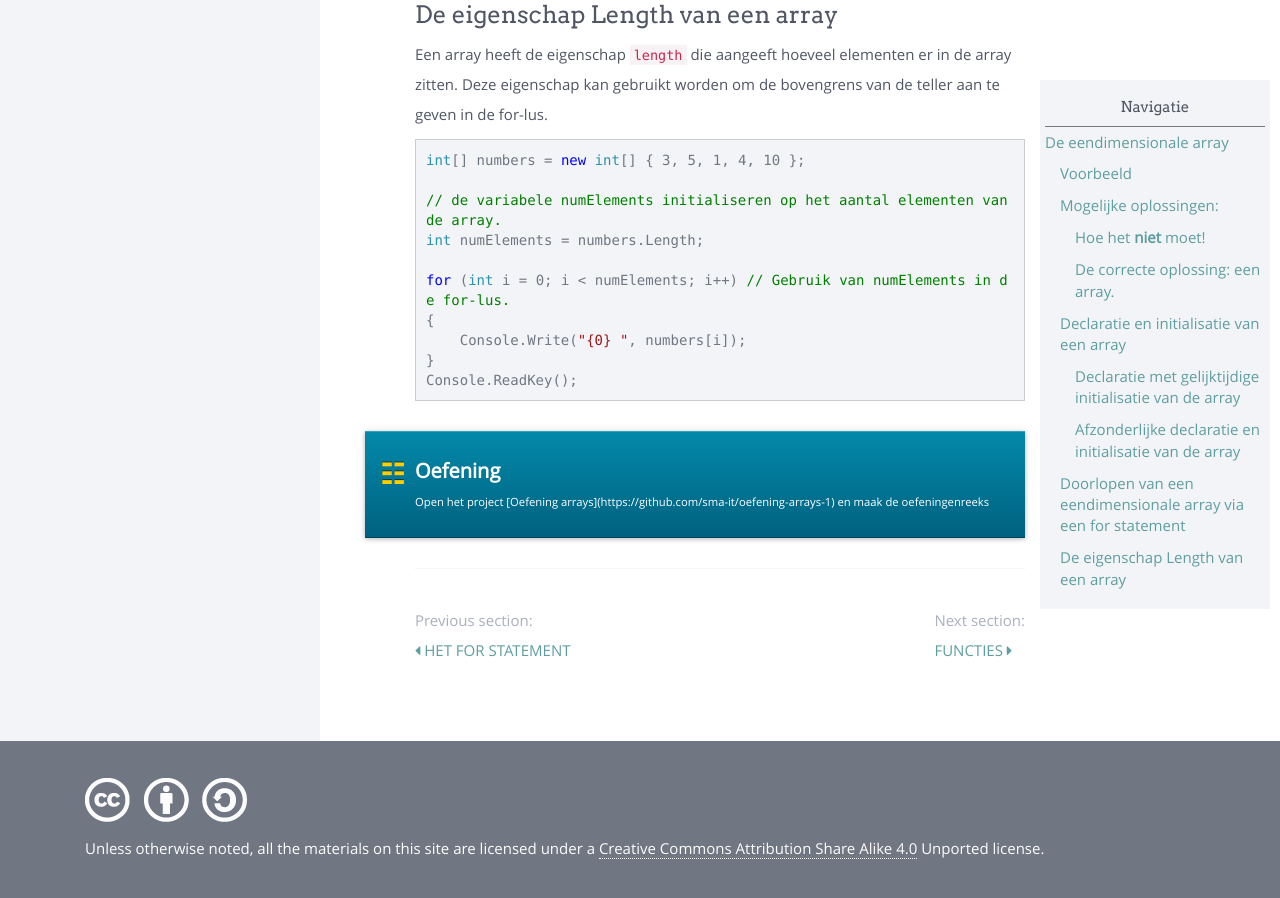
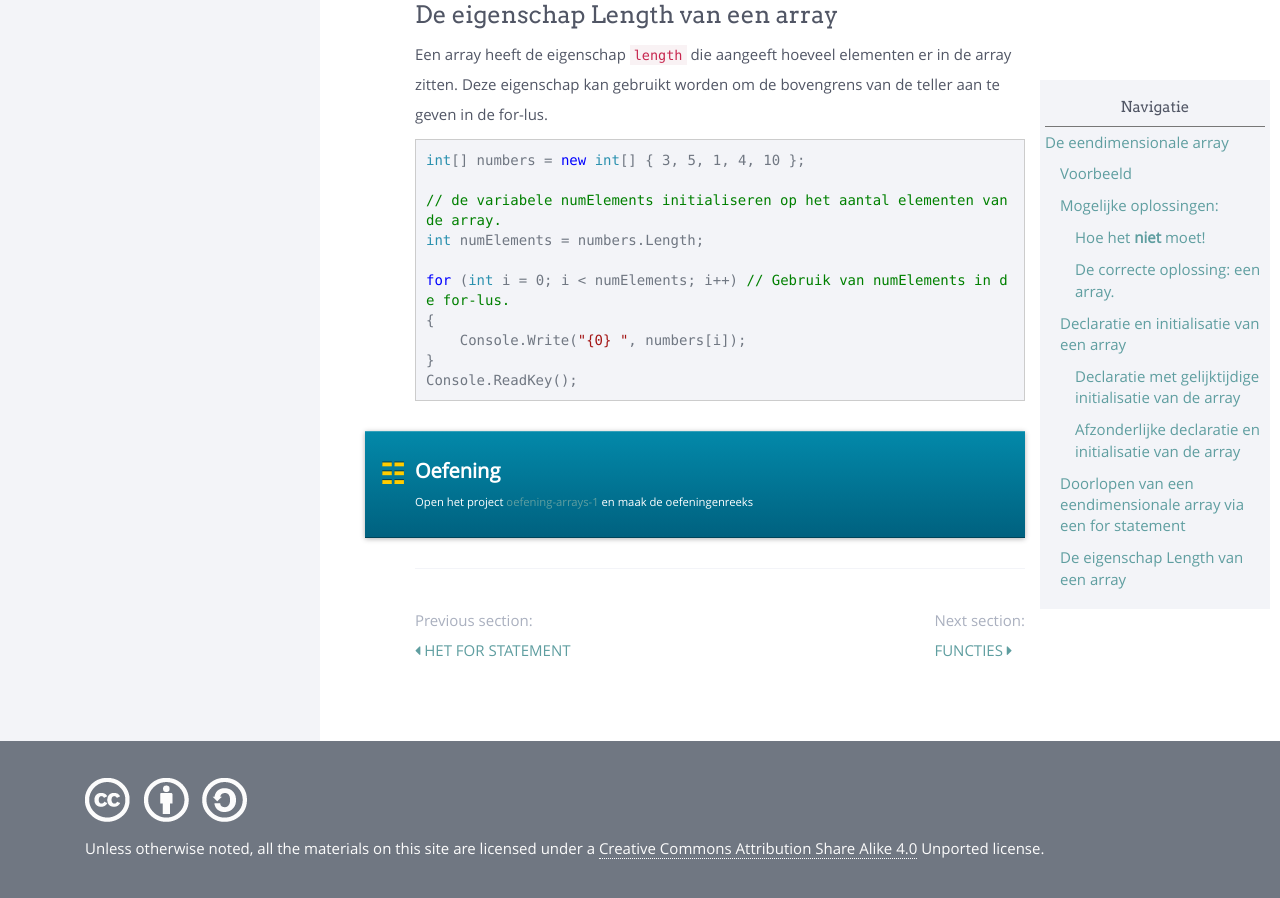
Before and after one commit to sma-it/sma-it.github.io, a Jekyll site: the page built from modules/basics/_posts/2000-01-07-Arrays.md, in a window 1280 px wide and 900 px high, scrolled down 3967 px. Built offline with Jekyll 4.4.1, drawn with Linux system fonts in a browser that asks for light colours; nearby versions of some CDN libraries; some of the changed lines change nothing that is shown.

Commit message:
Added link to exercises

````diff
--- a/modules/basics/_posts/2000-01-07-Arrays.md
+++ b/modules/basics/_posts/2000-01-07-Arrays.md
@@ -164,5 +164,5 @@
 ```
 
 <div class="note oefening">
-<p>Open het project [Oefening arrays](https://github.com/sma-it/oefening-arrays-1) en maak de oefeningenreeks</p>
+    <p>Open het project <a href="https://github.com/sma-it/oefening-arrays-1">oefening-arrays-1</a> en maak de oefeningenreeks</p>
 </div>
````
